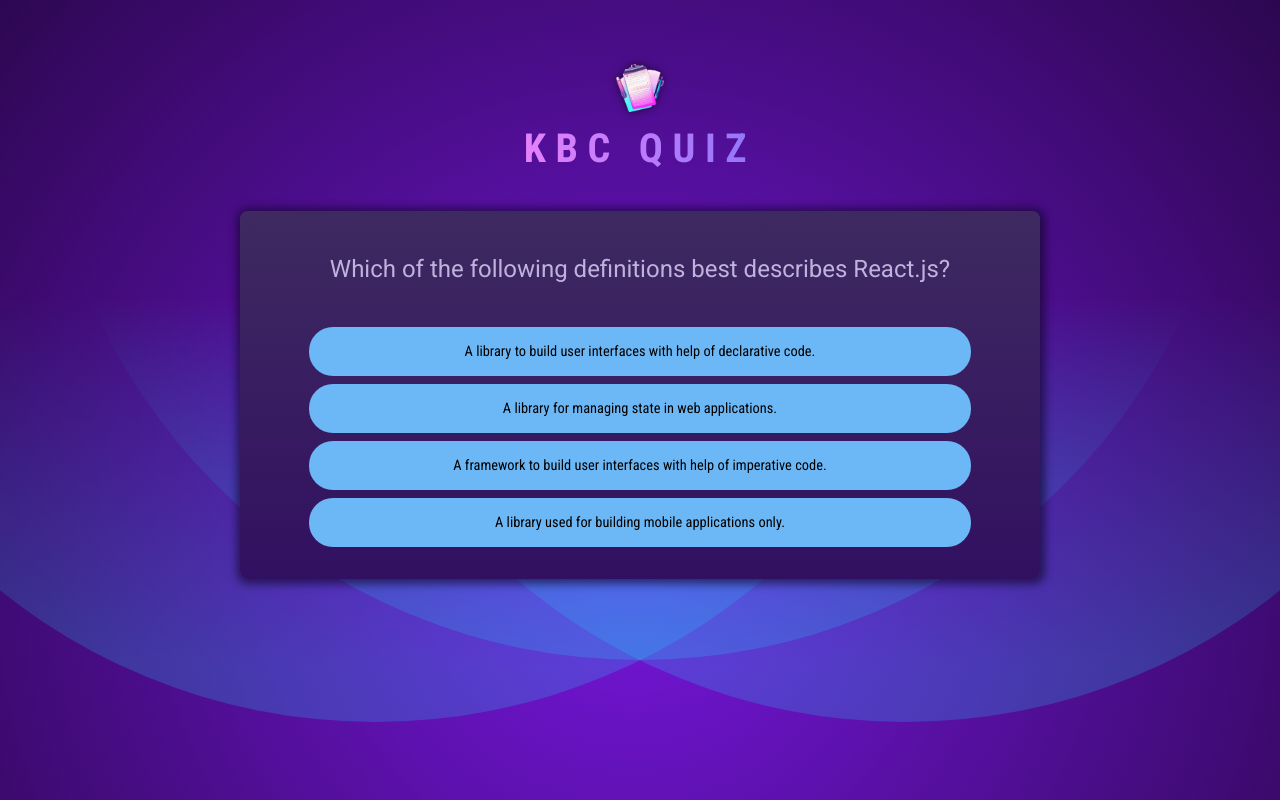
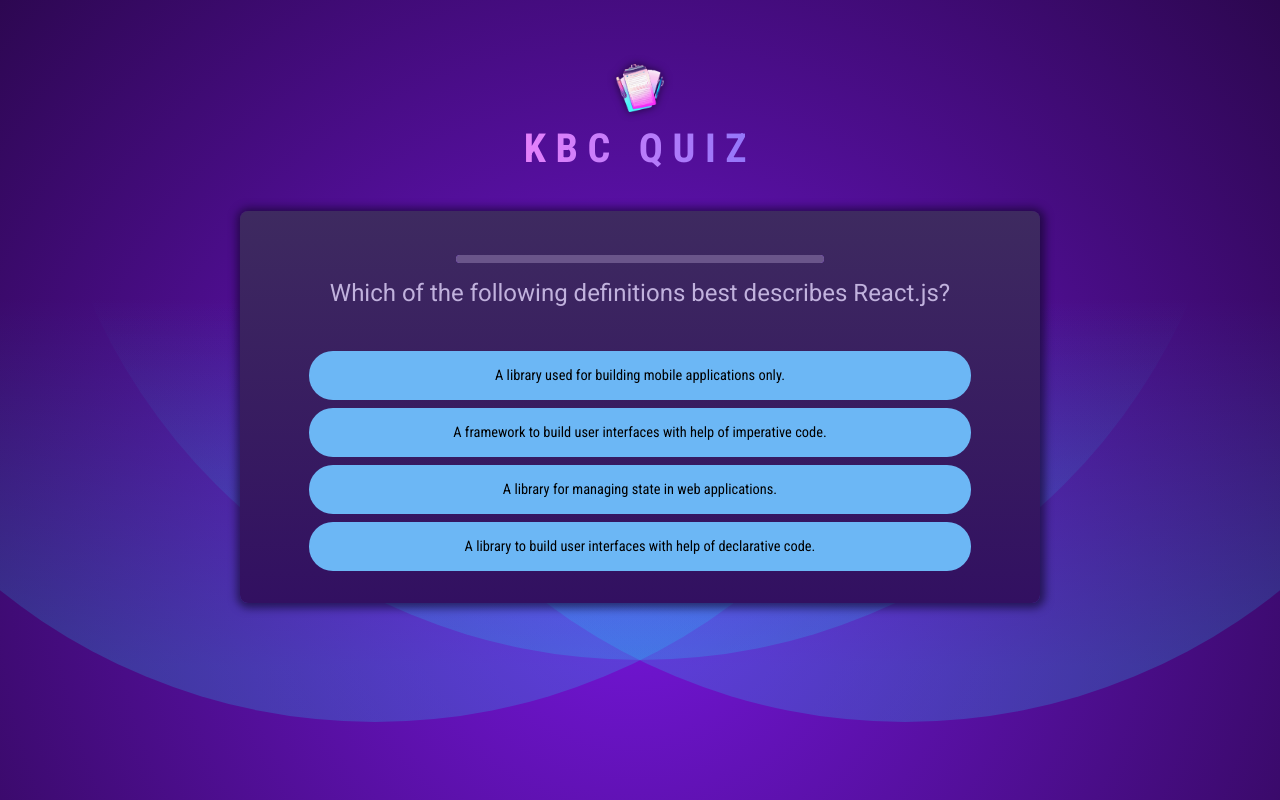
Before and after one commit to swapnilkatwe/KbcQuizApp, a React (Vite) app: page / in a window 1280 px wide. Built offline with nearby package versions, Linux system fonts and the light colour scheme.

Commit message:
Quiz summary UI to show after finishing all questions. Progessbar added for fix time to answer question.

```diff
--- /dev/null
+++ b/src/component/QuestionTimer.jsx
@@ -0,0 +1,27 @@
+/* eslint-disable react/prop-types */
+import { useState, useEffect } from "react";
+
+export default function QuestionTimer({ timeout, onTimeout }) {
+    const [remainingTime, setRemainingTime] = useState(timeout);
+
+    useEffect(()=> {
+        console.log("set Timeout");
+        setTimeout(() => {
+            onTimeout
+        }, timeout);
+
+    },[timeout, onTimeout]);
+
+    useEffect(()=>{
+        console.log("set Interval");
+        // Potential case of infinite loop as state updation every loop. So needed a wrap of useEffect to avoid issue.
+        setInterval(() => {
+            setRemainingTime((prevTime)=> prevTime-100);
+        }, 100);
+
+    },[]);
+
+    return(
+        <progress id="question" value={remainingTime} max={timeout} />
+    );
+}
--- a/src/component/Quiz.jsx
+++ b/src/component/Quiz.jsx
@@ -1,11 +1,15 @@
 // Contains one Question and multiple choise Answers.
 
-import { useState } from "react";
+import { useState, useCallback } from "react";
 import QUESTIONS from "../questions.js";
+import quizComlete from "../assets/quiz-complete.png";
+import QuestionTimer from "./QuestionTimer.jsx";
 
 export default function Quiz() {
   const [userAnswers, setUserAnswers] = useState([]);
-  const activeQuestion = userAnswers.length;
+  const activeQuestionIndex = userAnswers.length;
+
+  const quizIsComplete = activeQuestionIndex === QUESTIONS.length;
 
   function handleAnswer(answer) {
     setUserAnswers((previousAnswers) => {
@@ -13,12 +17,26 @@
     });
   }
 
+  if (quizIsComplete) {
+    return (
+      <div id="summary">
+        <img src={quizComlete} alt="quiz completed image" />
+        <h2>Quiz Completed!!!</h2>
+      </div>
+    );
+  }
+
+  // In case of Quiz questions are not finished.
+  const shuffledAnswers = [...QUESTIONS[activeQuestionIndex].answers];
+  shuffledAnswers.sort(() => Math.random() - 0.5);
+
   return (
     <div id="quiz">
       <div id="question">
-        <h2>{QUESTIONS[activeQuestion].text}</h2>
+        <QuestionTimer timeout={10000} onTimeout={() => handleAnswer(null)} />
+        <h2>{QUESTIONS[activeQuestionIndex].text}</h2>
         <ul id="answers">
-          {QUESTIONS[activeQuestion].answers.map((answer) => {
+          {shuffledAnswers.map((answer) => {
             return (
               <li className="answer" key={Math.random()}>
                 <button onClick={() => handleAnswer(answer)}>{answer}</button>
--- a/src/index.css
+++ b/src/index.css
@@ -64,6 +64,37 @@
   text-align: center;
 }
 
+#question progress {
+  width: 50%;
+  height: 0.5rem;
+  border-radius: 24px;
+  background: #9e5ef8;
+  margin: 0;
+}
+
+#question progress::-webkit-progress-bar {
+  background: #6a558a;
+  border-radius: 24px;
+}
+
+#question progress::-webkit-progress-value {
+  background: #9e5ef8;
+  border-radius: 24px;
+}
+
+#question progress.answered {
+  background: #f8e59c;
+}
+
+#question progress.answered::-webkit-progress-value {
+  background: #f8e59c;
+}
+
+#question progress.answered::-webkit-progress-bar {
+  background: #6a558a;
+}
+
+
 #question h2 {
   font-family: 'Roboto', sans-serif;
   font-size: 1.5rem;
@@ -114,3 +145,36 @@
   background: #f5a76c;
   color: #2c203d;
 }
+
+#summary {
+  max-width: 40rem;
+  margin: 2rem auto;
+  padding: 2rem;
+  background: linear-gradient(180deg, #a17eda 0%, #895fc4 100%);
+  color: #191321;
+  border-radius: 8px;
+  box-shadow: 1px 1px 8px 1px rgba(0, 0, 0, 0.6);
+  animation: slide-in-from-bottom 0.7s ease-out;
+}
+
+#summary img {
+  display: block;
+  width: 8rem;
+  height: 8rem;
+  object-fit: contain;
+  margin: 0 auto 1rem auto;
+  padding: 1rem;
+  filter: drop-shadow(0 0 4px rgba(0, 0, 0, 0.6));
+  border: 2px solid #3a2353;
+  border-radius: 50%;
+  background: #c18cfa;
+}
+
+#summary h2 {
+  font-family: 'Roboto', sans-serif;
+  font-size: 3rem;
+  text-align: center;
+  margin: 0;
+  text-transform: uppercase;
+  color: #3a2353;
+}
```
